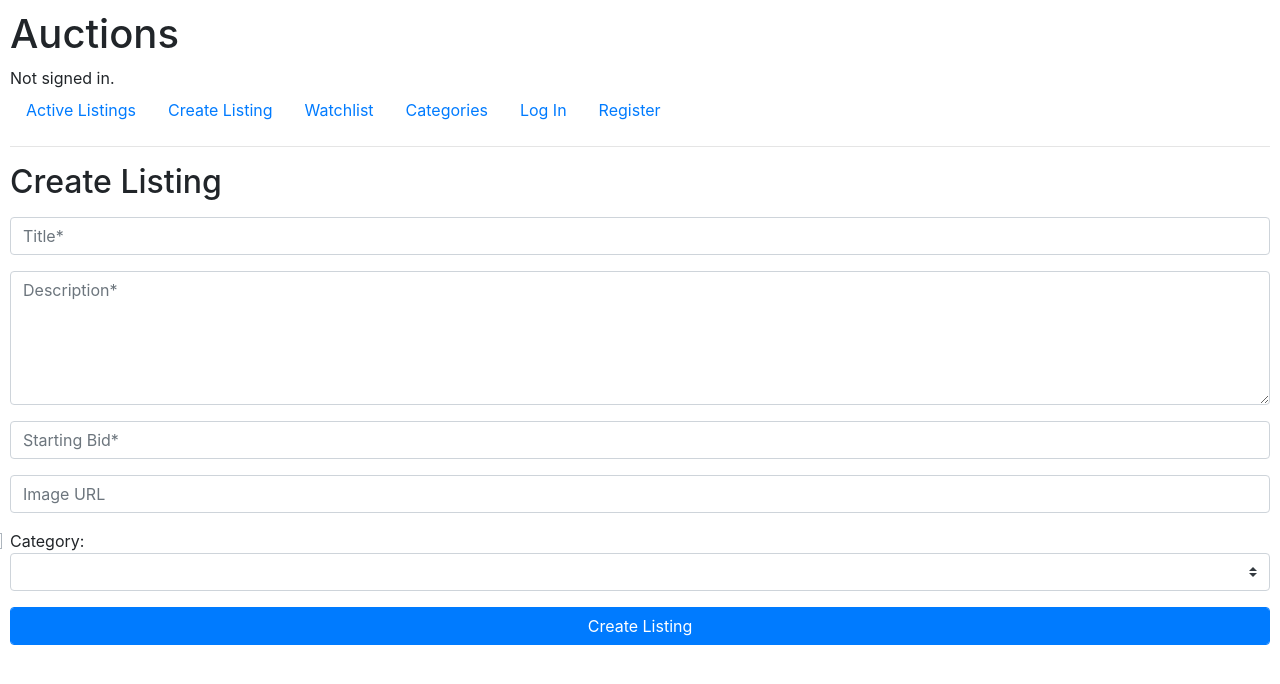
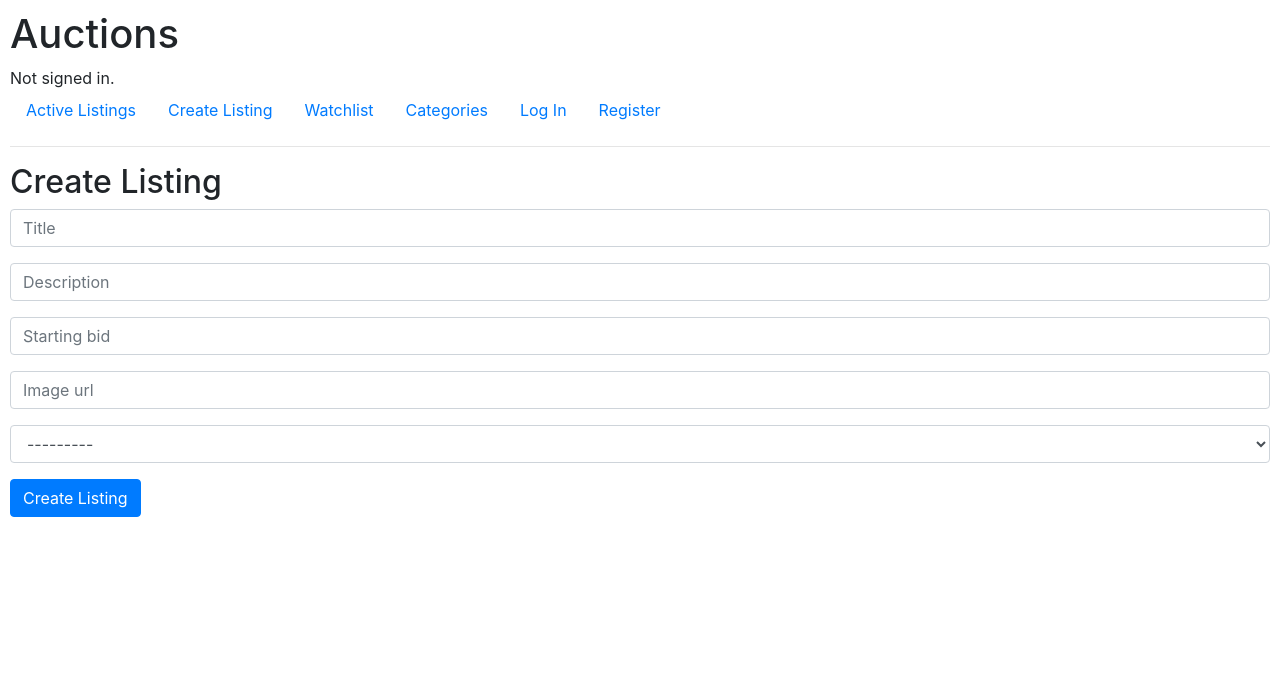
Before and after one commit to zeyuanzhao/cs50w, a Django app: page /create in a window 1280 px wide. Shown: the top 684 px of the page. Run offline with Django 3.2, Linux system fonts and the light colour scheme; lists and menus that the app fills with data are empty; parts of the project's set-up code (start-up, migrations or seed data) failed here and were passed over; some libraries are stand-ins or nearby versions.

Commit message:
modelform

```diff
--- a/project2/auctions/models.py
+++ b/project2/auctions/models.py
@@ -6,30 +6,38 @@ from datetime import datetime
 class User(AbstractUser):
     pass
 class Listing(models.Model):
-    user = models.ForeignKey(User, on_delete=models.CASCADE, related_name="listings", null=True)
+    CATEGORIES = (
+        ("electronics", "Electronics"),
+        ("home", "Home"),
+        ("tools", "Tools"),
+        ("clothes", "Clothes"),
+        ("toys", "Toys")
+    )
+
+    user = models.ForeignKey(User, on_delete=models.CASCADE, related_name="listings", null=True, blank=True)
     creation_time = models.DateTimeField(default=datetime.now, blank=True)
-    title = models.CharField(max_length=255)
-    description = models.CharField(max_length=255)
-    starting_bid = models.IntegerField()
-    image_url = models.CharField(max_length=255, null=True)
-    category = models.CharField(max_length=255, null=True)
+    title = models.CharField(max_length=255, blank=False)
+    description = models.CharField(max_length=255, blank=False)
+    starting_bid = models.IntegerField(blank=False)
+    image_url = models.CharField(max_length=255, null=True, blank=True)
+    category = models.CharField(max_length=255, null=True, blank=True, choices=CATEGORIES)
 
     @property
     def get_highest_bid(self):
         return self.bids.filter(listing=self.id).aggregate(Max('amount'))["amount__max"]
 
 class Bid(models.Model):
-    user = models.ForeignKey(User, on_delete=models.CASCADE, related_name="bids", null=True)
-    listing = models.ForeignKey(Listing, on_delete=models.CASCADE, related_name="bids", null=True)
-    amount = models.IntegerField(null=True)
+    user = models.ForeignKey(User, on_delete=models.CASCADE, related_name="bids", null=True, blank=True)
+    listing = models.ForeignKey(Listing, on_delete=models.CASCADE, related_name="bids", null=True, blank=True)
+    amount = models.IntegerField(null=True, blank=False)
     bid_time = models.DateTimeField(default=datetime.now, blank=True)
 
 class Comment(models.Model):
-    user = models.ForeignKey(User, on_delete=models.CASCADE, related_name="comments", null=True)
-    listing = models.ForeignKey(Listing, on_delete=models.CASCADE, related_name="comments", null=True)
+    user = models.ForeignKey(User, on_delete=models.CASCADE, related_name="comments", null=True, blank=True)
+    listing = models.ForeignKey(Listing, on_delete=models.CASCADE, related_name="comments", null=True, blank=True)
     creation_time = models.DateTimeField(default=datetime.now, blank=True)
-    value = models.CharField(max_length=255, default="")
+    value = models.CharField(max_length=255, default="", blank=False)
 
 class Watchlist(models.Model):
-    user = models.ForeignKey(User, on_delete=models.CASCADE, related_name="watchlist", null=True)
+    user = models.ForeignKey(User, on_delete=models.CASCADE, related_name="watchlist", null=True, blank=True)
     watchlist = models.ManyToManyField(Listing, blank=True, related_name="watchlist", null=True)
--- a/project2/auctions/templates/auctions/create.html
+++ b/project2/auctions/templates/auctions/create.html
@@ -2,30 +2,9 @@
 
 {% block body %}
     <h2>Create Listing</h2>
-
     <form action="/create" method="post">
+        {{ form }}
         {% csrf_token %}
-        <p>{{ message }}</p>
-        <div class="form-group">
-            <input type="text" placeholder="Title*" name="title" class="form-control" required>
-        </div>
-        <div class="form-group">
-            <textarea type="text" placeholder="Description*" name="description" class="form-control" rows="5" required></textarea>
-        </div>
-        <div class="form-group">
-            <input type="text" placeholder="Starting Bid*" name="startingbid" class="form-control" required>
-        </div>
-        <div class="form-group">
-            <input type="text" placeholder="Image URL" name="image" class="form-control">
-        </div>
-        <div class="form-group">
-            <label for="category" class="custom-control-label">Category: </label>
-            <select name="category" id="category" class="custom-select">
-                {# add categories here from views.py #}
-            </select>
-        </div>
-        <div class="form-group">
-            <input type="submit" value="Create Listing" class="form-control btn btn-primary">
-        </div>
+        <input type="submit" value="Create Listing" class="form-group btn btn-primary">
     </form>
 {% endblock %}
--- a/project2/auctions/views.py
+++ b/project2/auctions/views.py
@@ -5,6 +5,7 @@ from django.shortcuts import render
 from django.urls import reverse
 from django.db.models import Max
 from django import template
+from django.forms import ModelForm
 
 from .models import *
 # from .helper import *
@@ -66,22 +67,24 @@ def register(request):
     else:
         return render(request, "auctions/register.html")
 
+class CreateForm(ModelForm):
+    class Meta:
+        model = Listing
+        fields = ["title", "description", "starting_bid", "image_url", "category"]
+
+    def __init__(self, *args, **kwargs):
+        super(CreateForm, self).__init__(*args, **kwargs)
+        for field in self.fields:
+            self.fields[field].widget.attrs.update({"class": "form-control form-group", "placeholder": self.fields[field].label})
+            self.fields[field].label = ""
+
 def create(request):
     if request.method == "POST":
-        title = request.POST["title"]
-        description = request.POST["description"]
-        starting_bid = request.POST["startingbid"]
-        if not (title and description and starting_bid):
-            return render(request, "auctions/create.html", {
-                "message": "Please enter all required information"
-            })
-        image_url = request.POST["image"]
-        category = request.POST["category"]
-
-        listing = Listing()
-
+        listing = request.POST
     else:
-        return render(request, "auctions/create.html")
+        return render(request, "auctions/create.html", {
+            "form": CreateForm
+        })
 
 def watchlist(request):
     if request.method == "POST":
```
Also changed, not shown: project2/auctions/migrations/0006_alter_comment_value_alter_listing_category_and_more.py (added), project2/auctions/migrations/0007_alter_bid_listing_alter_bid_user_and_more.py (added), project2/auctions/migrations/0008_alter_listing_category.py (added).
